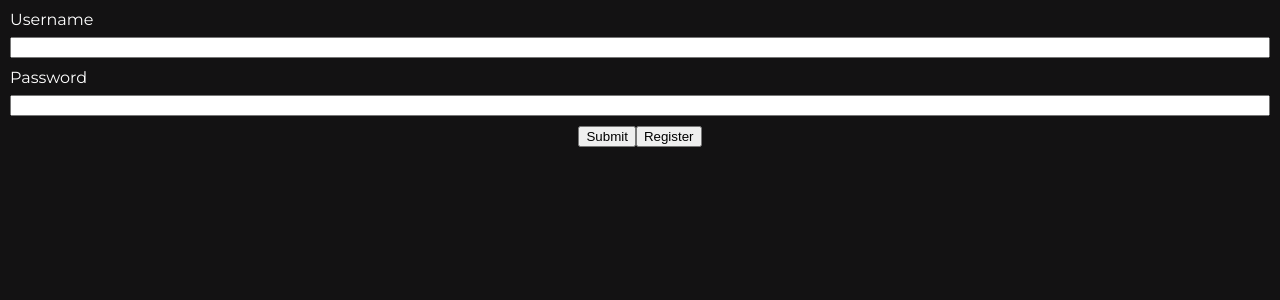
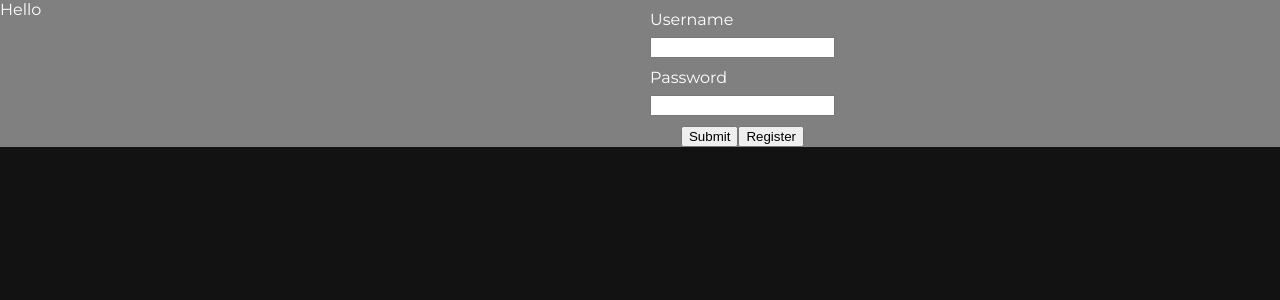
Before and after one commit to BrandonDeoram/GeassAnimeWebsite, a React (Create React App) app: page / in a window 1280 px wide. Shown: the top 300 px of the page. Built offline with nearby package versions, Linux system fonts and the light colour scheme.

Commit message:
saved work

```diff
--- a/src/Components/Pages/Login.jsx
+++ b/src/Components/Pages/Login.jsx
@@ -39,7 +39,12 @@ export default function Login() {
   };
   return (
     <>
-      <div className="form">
+      <div className={styles.rowWrapper}>
+
+        <div className={styles.pictureContainer}>
+        Hello
+        </div>
+        <div className={styles.formContainer}>
           <form onSubmit={handleSubmit}>
             <div className={styles.inputContainer}>
               <label>Username </label>
@@ -62,6 +67,7 @@ export default function Login() {
             </div>
           </form>
         </div>
+      </div>
     </>
   );
 }
--- a/src/Components/Pages/Login.module.css
+++ b/src/Components/Pages/Login.module.css
@@ -29,3 +29,19 @@
   gap: 8px;
   margin: 10px;
 }
+
+.rowWrapper{
+  display: flex;
+  flex-direction: row;
+  background-color: grey;
+}
+
+.pictureContainer{
+  display: flex;
+  flex: 1;
+}
+
+.formContainer{
+  display: flex;
+  flex:1;
+}
```
Lines whose indentation alone changed are shown as unchanged.
